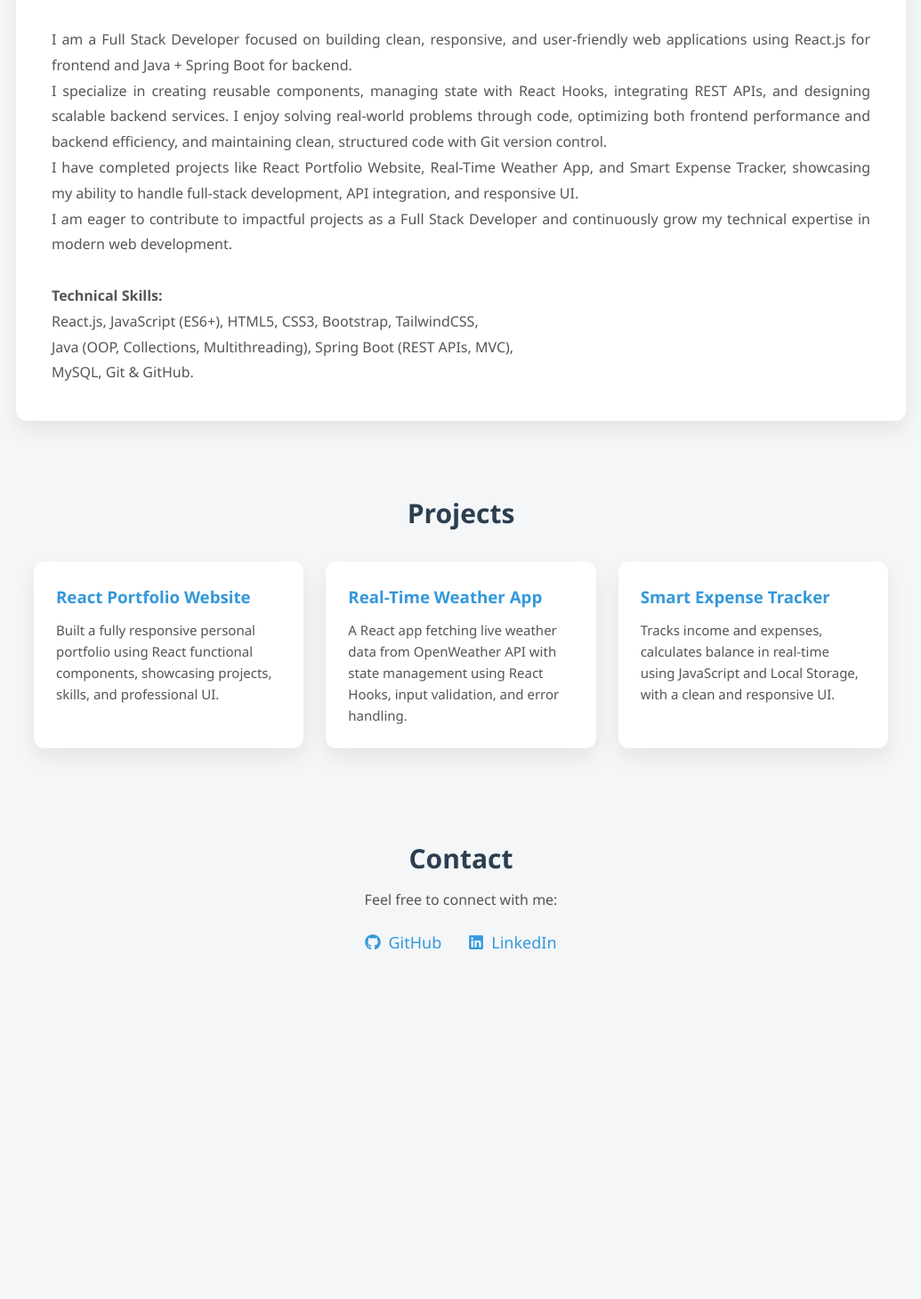
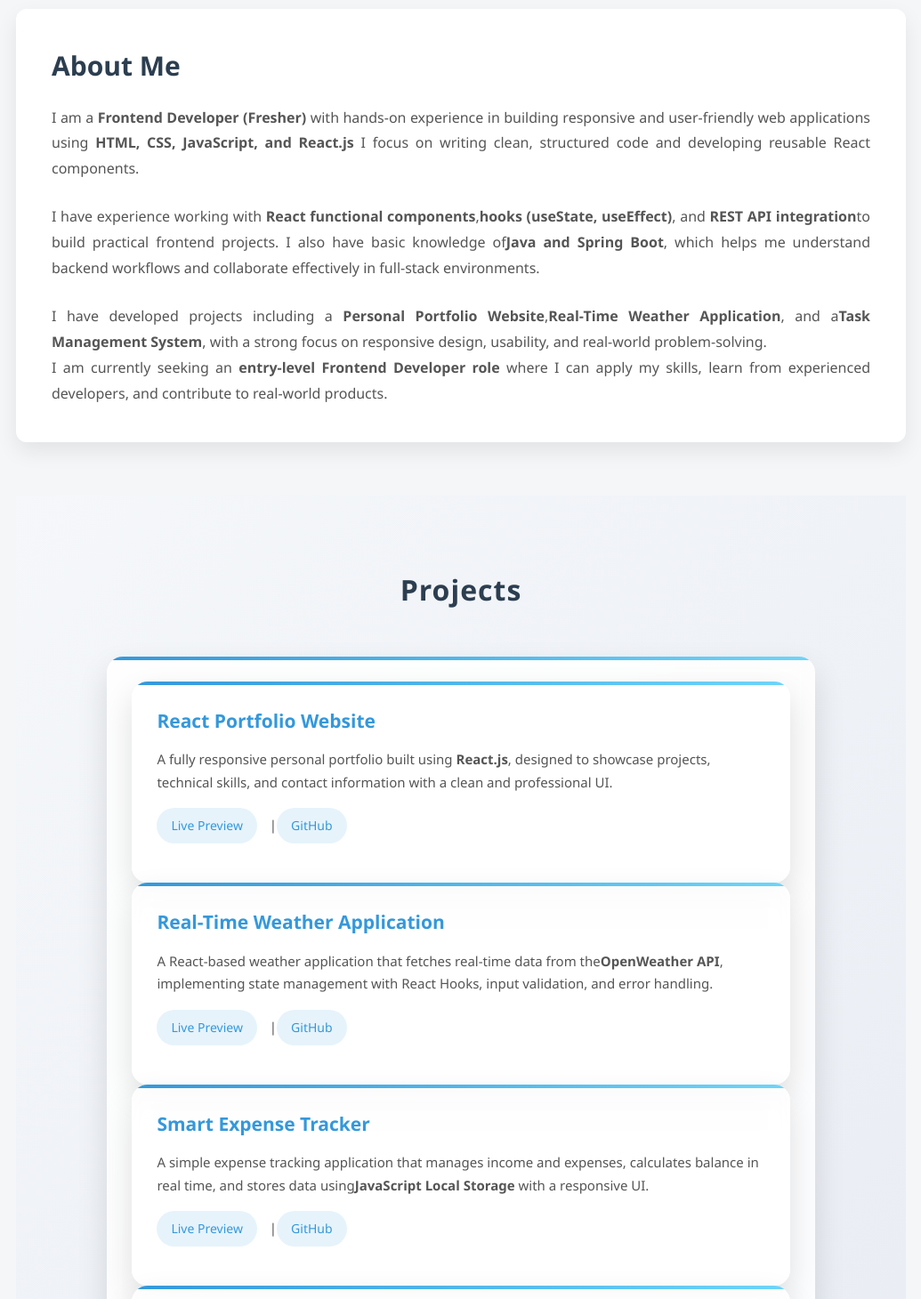
Before and after one commit to VinayakLengare/react-portfolio, a React (Vite) app: page / in a window 1280 px wide. Shown: the part 630-2090 px from the top of the page at 89% size, without its empty margins (122-1157 px from the left). Before the commit the page ends 1783 px from the top, so only its background shows below. Built offline with nearby package versions, Linux system fonts and the light colour scheme.

Commit message:
update about,project and home page

```diff
--- a/src/pages/About.jsx
+++ b/src/pages/About.jsx
@@ -3,30 +3,37 @@ import "./About.css";
 function About() {
   return (
     <section className="about" id="about">
-      <h2>About Me</h2>
-      <p>
-        I am a Full Stack Developer focused on building clean, responsive, and
-        user-friendly web applications using React.js for frontend and Java +
-        Spring Boot for backend. <br />
-        I specialize in creating reusable components, managing state with React
-        Hooks, integrating REST APIs, and designing scalable backend services. I
-        enjoy solving real-world problems through code, optimizing both frontend
-        performance and backend efficiency, and maintaining clean, structured
-        code with Git version control. <br />
-        I have completed projects like React Portfolio Website, Real-Time
-        Weather App, and Smart Expense Tracker, showcasing my ability to handle
-        full-stack development, API integration, and responsive UI. <br />
-        I am eager to contribute to impactful projects as a Full Stack Developer
-        and continuously grow my technical expertise in modern web development.
-        <br />
-        <br />
-        <b>Technical Skills:</b> <br />
-        React.js, JavaScript (ES6+), HTML5, CSS3, Bootstrap,
-        TailwindCSS, <br />
-        Java (OOP, Collections, Multithreading), Spring Boot (REST
-        APIs, MVC), <br />
-        MySQL, Git & GitHub.
-      </p>
+    <h2>About Me</h2>
+
+<p>
+  I am a <strong>Frontend Developer (Fresher)</strong> with hands-on experience in building
+  responsive and user-friendly web applications using <strong>HTML, CSS, JavaScript,
+  and React.js</strong>  I focus on writing clean, structured code and developing reusable
+  React components.
+</p>
+<br />
+<p>
+  I have experience working with <strong>React functional components</strong>,
+  <strong>hooks (useState, useEffect)</strong>, and <strong>REST API integration</strong>
+  to build practical frontend projects. I also have basic knowledge of
+  <strong>Java and Spring Boot</strong>, which helps me understand backend workflows and
+  collaborate effectively in full-stack environments.
+</p>
+<br />
+<p>
+  I have developed projects including a <strong>Personal Portfolio Website</strong>,
+  <strong>Real-Time Weather Application</strong>, and a
+  <strong>Task Management System</strong>, with a strong focus on responsive design,
+  usability, and real-world problem-solving.
+</p>
+
+<p>
+  I am currently seeking an <strong>entry-level Frontend Developer role</strong> where I
+  can apply my skills, learn from experienced developers, and contribute to real-world
+  products.
+</p>
+
+
     </section>
   );
 }
--- a/src/pages/Home.jsx
+++ b/src/pages/Home.jsx
@@ -6,10 +6,15 @@ function Home() {
       <h1>
         Hi, I’m <span>Vinayak Lengare</span>
       </h1>
-      <p>
-        I am a Full Stack Developer focused on building clean, responsive, and
-        user-friendly web applications.
-      </p>
+      <h3>Frontend Developer </h3>
+
+<p>
+  I build clean, responsive, and user-friendly web applications using
+  React.js, JavaScript, HTML, and CSS. <br />
+  I focus on creating reusable
+  components, smooth UI interactions, and integrating APIs to deliver
+  practical, real-world solutions.
+</p>
     </section>
   );
 }
--- a/src/pages/Projects.css
+++ b/src/pages/Projects.css
@@ -1,34 +1,89 @@
+/* Projects Section Background */
+.projects {
+  padding: 80px 8%;
+  background: linear-gradient(135deg, #f5f7fa, #e8ecf3);
+}
+
+/* Section Heading */
 .projects h2 {
-  font-size: 30px;
-  margin-bottom: 30px;
+  font-size: 32px;
+  margin-bottom: 50px;
   color: #2c3e50;
   text-align: center;
+  letter-spacing: 1px;
 }
 
+/* Grid Layout */
 .project-grid {
   display: grid;
   grid-template-columns: repeat(auto-fit, minmax(280px, 1fr));
-  gap: 25px;
+  gap: 35px;
 }
 
+/* Project Card */
 .project-card {
-  background-color: #ffffff;
-  padding: 25px;
-  border-radius: 12px;
-  box-shadow: 0 10px 25px rgba(0, 0, 0, 0.08);
-  transition: transform 0.3s ease;
+  background: rgba(255, 255, 255, 0.85);
+  backdrop-filter: blur(10px);
+  padding: 28px;
+  border-radius: 18px;
+  box-shadow: 0 15px 35px rgba(0, 0, 0, 0.12);
+  transition: transform 0.4s ease, box-shadow 0.4s ease;
+  position: relative;
+  overflow: hidden;
 }
 
-.project-card:hover {
-  transform: translateY(-6px);
+/* Gradient Top Border Effect */
+.project-card::before {
+  content: "";
+  position: absolute;
+  top: 0;
+  left: 0;
+  width: 100%;
+  height: 4px;
+  background: linear-gradient(90deg, #3498db, #6dd5fa);
 }
 
+/* Hover Effect */
+.project-card:hover {
+  transform: translateY(-12px) scale(1.02);
+  box-shadow: 0 25px 55px rgba(0, 0, 0, 0.18);
+}
+
+/* Project Title */
 .project-card h3 {
-  margin-bottom: 10px;
+  margin-bottom: 14px;
+  font-size: 21px;
   color: #3498db;
 }
 
+/* Project Description */
 .project-card p {
   font-size: 15px;
   color: #555;
+  line-height: 1.7;
+  margin-bottom: 16px;
 }
+
+/* Project Links */
+.project-links {
+  margin-top: 14px;
+}
+
+.project-links a {
+  display: inline-block;
+  padding: 8px 16px;
+  margin-right: 10px;
+  border-radius: 20px;
+  font-size: 14px;
+  font-weight: 500;
+  color: #3498db;
+  background: rgba(52, 152, 219, 0.12);
+  text-decoration: none;
+  transition: all 0.3s ease;
+}
+
+.project-links a:hover {
+  color: #ffffff;
+  background: linear-gradient(135deg, #3498db, #6dd5fa);
+  box-shadow: 0 8px 20px rgba(52, 152, 219, 0.35);
+}
--- a/src/pages/Projects.jsx
+++ b/src/pages/Projects.jsx
@@ -7,27 +7,84 @@ function Projects() {
 
       <div className="project-grid">
         <div className="project-card">
+          <div className="project-card">
             <h3>React Portfolio Website</h3>
             <p>
-            Built a fully responsive personal portfolio using React functional
-            components, showcasing projects, skills, and professional UI.
+              A fully responsive personal portfolio built using{" "}
+              <strong>React.js</strong>, designed to showcase projects,
+              technical skills, and contact information with a clean and
+              professional UI.
+            </p>
+            <p className="project-links">
+              <a
+                href="https://vinayakportfolio-b7baed.netlify.app"
+                target="_blank"
+              >
+                Live Preview
+              </a>{" "}
+              |
+              <a
+                href="https://github.com/VinayakLengare/react-portfolio"
+                target="_blank"
+              >
+                GitHub
+              </a>
             </p>
           </div>
 
           <div className="project-card">
-          <h3>Real-Time Weather App</h3>
+            <h3>Real-Time Weather Application</h3>
             <p>
-            A React app fetching live weather data from OpenWeather API with
-            state management using React Hooks, input validation, and error
-            handling.
+              A React-based weather application that fetches real-time data from
+              the
+              <strong>OpenWeather API</strong>, implementing state management
+              with React Hooks, input validation, and error handling.
+            </p>
+            <p className="project-links">
+              <a href="https://weather-ab1e3e.netlify.app" target="_blank">
+                Live Preview
+              </a>{" "}
+              |
+              <a
+                href="https://github.com/VinayakLengare/react-weather-app"
+                target="_blank"
+              >
+                GitHub
+              </a>
+            </p>
+          </div>
+
+          <div className="project-card">
+            <h3>Smart Expense Tracker</h3>
+            <p>
+              A simple expense tracking application that manages income and
+              expenses, calculates balance in real time, and stores data using
+              <strong>JavaScript Local Storage</strong> with a responsive UI.
+            </p>
+            <p className="project-links">
+              <a href="https://expensetracker-fron.netlify.app/" target="_blank">
+                Live Preview
+              </a>{" "}
+              |
+              <a href="https://github.com/VinayakLengare/smart-expense-tracker.git" target="_blank">
+                GitHub
+              </a>
             </p>
           </div>
           <div className="project-card">
-          <h3>Smart Expense Tracker</h3>
+            <h3>Task Management System</h3>
             <p>
-            Tracks income and expenses, calculates balance in real-time using
-            JavaScript and Local Storage, with a clean and responsive UI.
+              Developed a task management application with React for creating,
+              updating, and tracking task status, integrated with REST APIs
+              using Spring Boot.
             </p>
+            <div className="project-links">
+
+              <a href="https://github.com/VinayakLengare/Task-Management.git" title="GitHub repo available on request">
+             GitHub
+              </a>
+            </div>
+          </div>
         </div>
       </div>
     </section>
```
Lines whose indentation alone changed are shown as unchanged.
